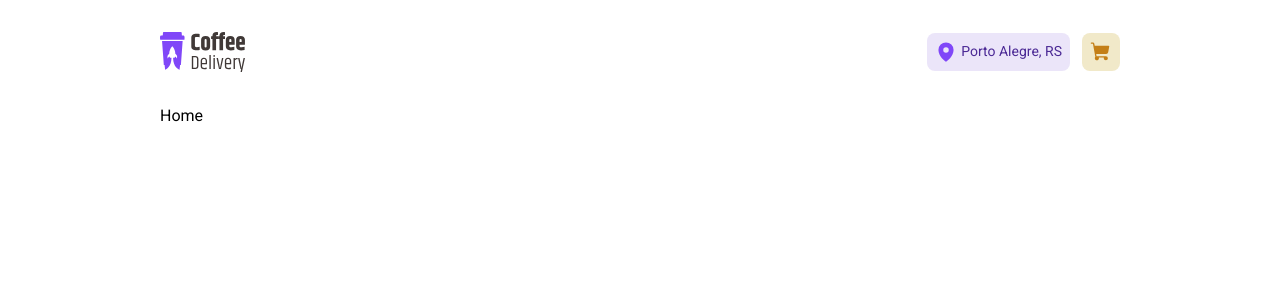
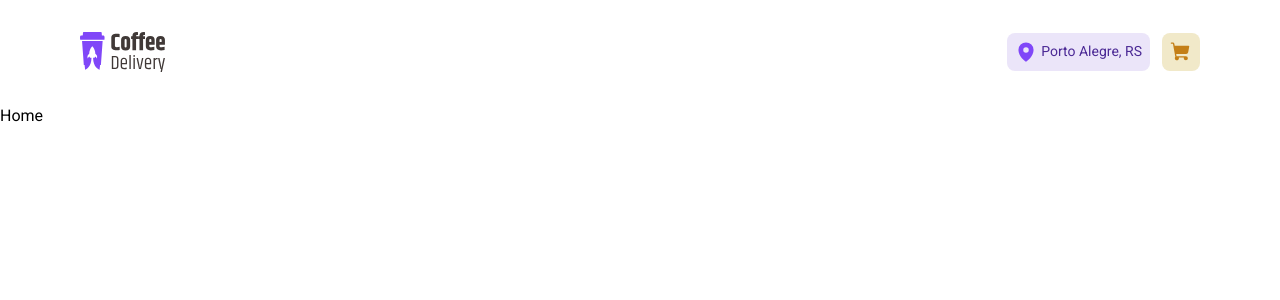
Before and after one commit to caioharuo/coffee-delivery, a React (Vite) app: page / in a window 1280 px wide. Shown: the top 300 px of the page. Built offline with nearby package versions, Linux system fonts and the light colour scheme.

Commit message:
Create Header and DefaultLayout

```diff
--- a/src/components/Header.tsx
+++ b/src/components/Header.tsx
@@ -3,7 +3,7 @@ import { MapPin, ShoppingCart } from 'phosphor-react';
 
 export function Header() {
   return (
-    <header className="flex items-center justify-between py-8">
+    <header className="flex items-center justify-between max-w-[1120px] mx-auto py-8">
       <img src={logoImg} alt="" />
 
       <div className="flex gap-3">
--- a/src/layouts/DefaultLayout.tsx
+++ b/src/layouts/DefaultLayout.tsx
@@ -3,7 +3,7 @@ import { Outlet } from 'react-router-dom';
 
 export function DefaultLayout() {
   return (
-    <div className="mx-40">
+    <div>
       <Header />
       <Outlet />
     </div>
```
